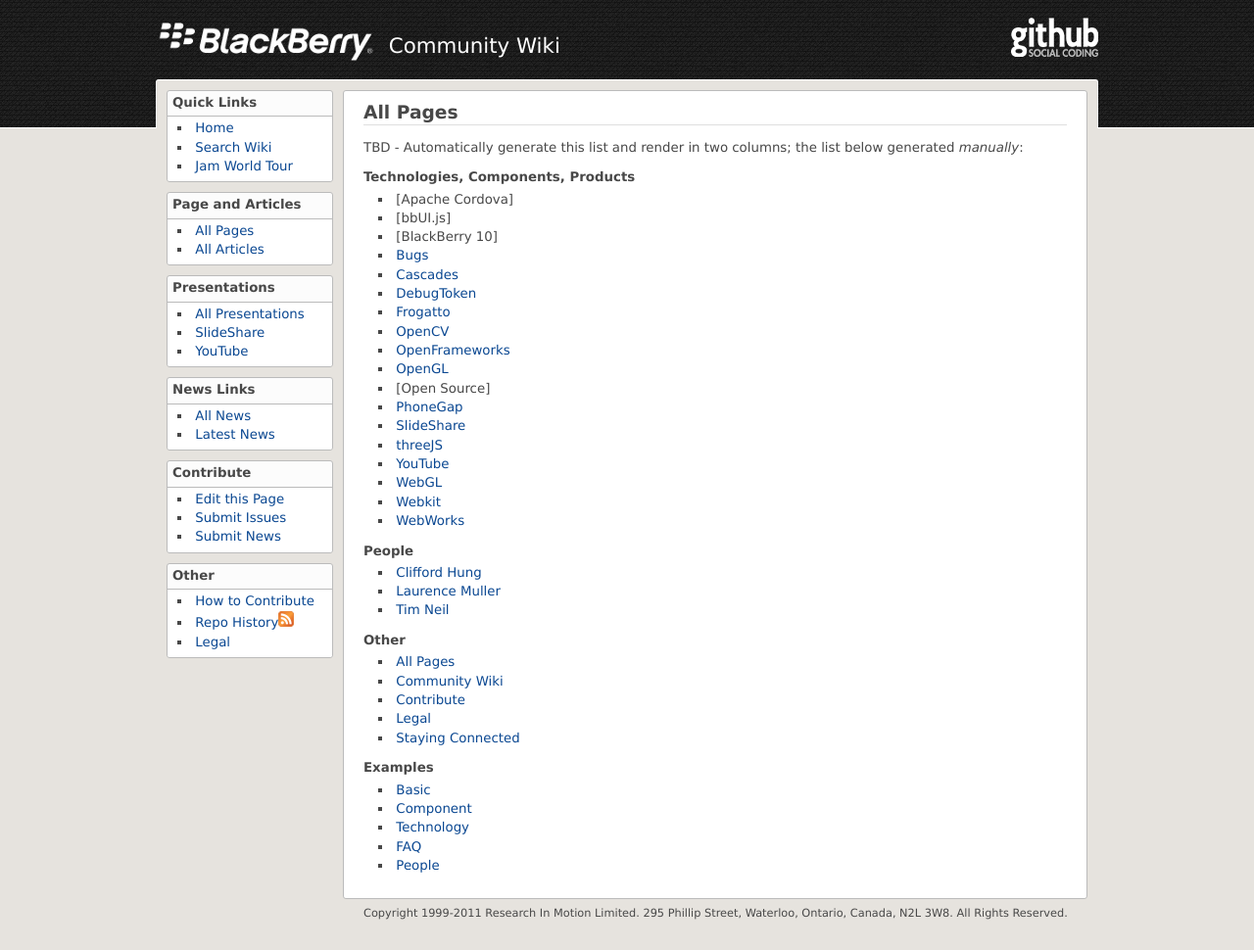
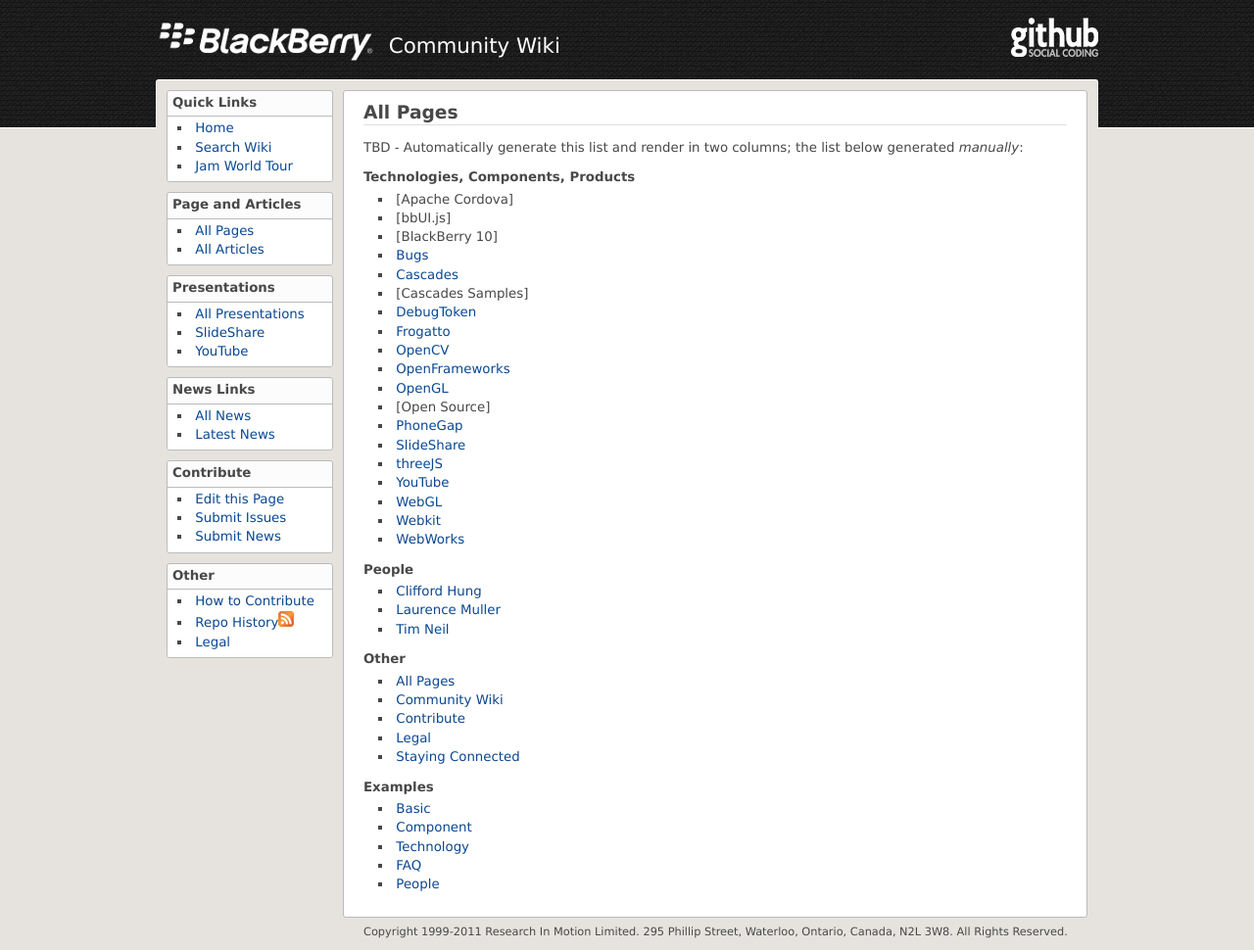
Before and after one commit to blackberry/Community, a Jekyll site: the page built from All_Pages.md, in a window 1280 px wide. Shown: the whole page at 98% size. Built offline with Jekyll 4.4.1, drawn with Linux system fonts in a browser that asks for light colours.

```diff
--- a/All_Pages.md
+++ b/All_Pages.md
@@ -14,6 +14,7 @@
 * [BlackBerry 10]
 * [Bugs]
 * [Cascades]
+* [Cascades Samples]
 * [DebugToken]
 * [Frogatto]
 * [OpenCV]
```
